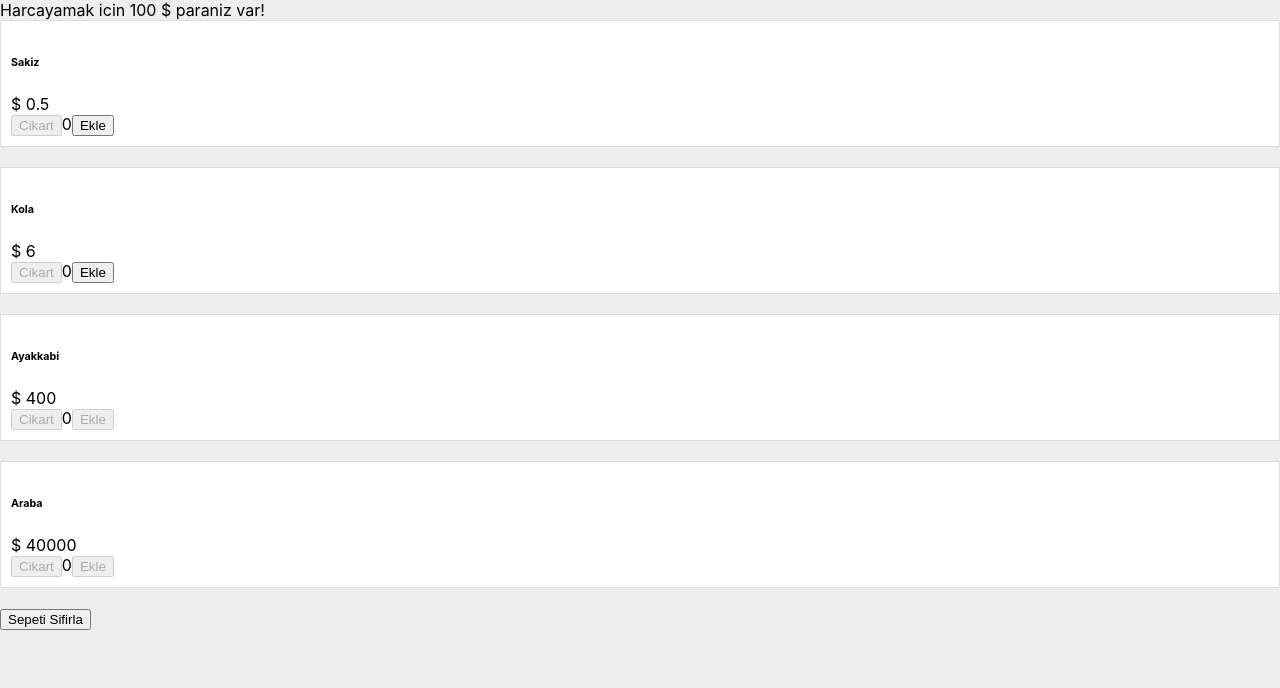
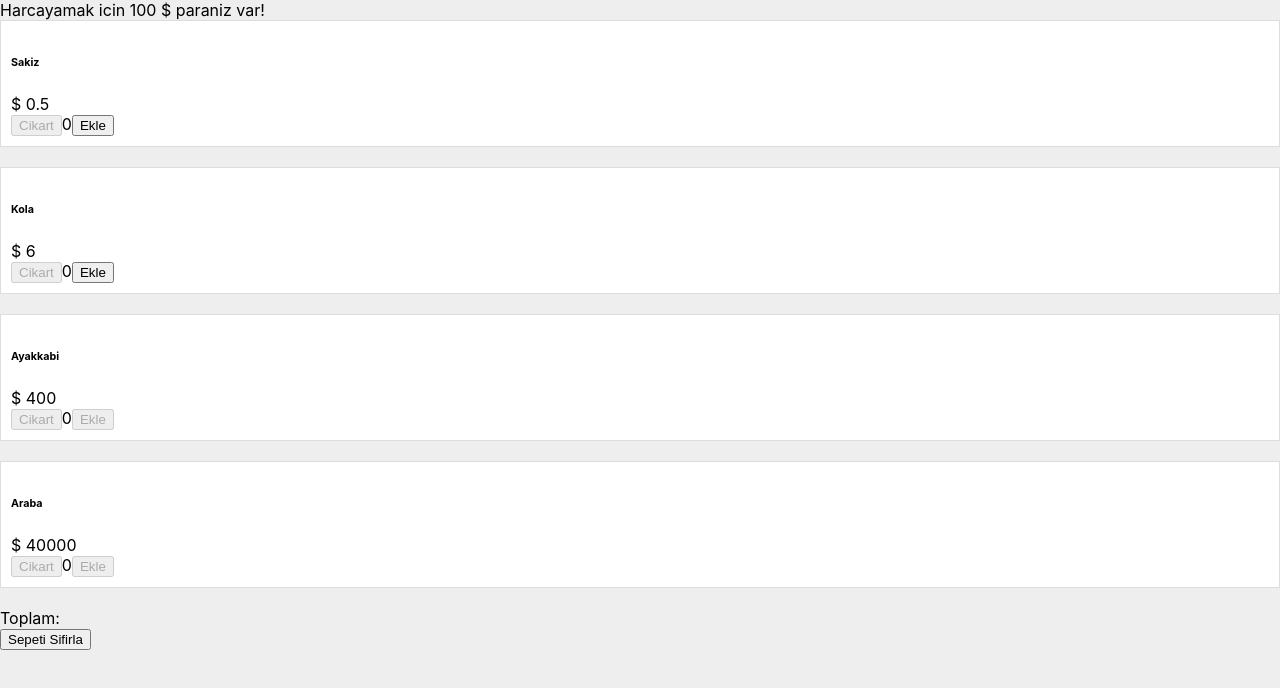
Before and after one commit to nsevindi87/shopping-website-with-react, a React (Create React App) app: page / in a window 1280 px wide. Shown: the top 688 px of the page. Built offline with nearby package versions, Linux system fonts and the light colour scheme; the HTML template or start-up script is replaced by a standard one.

Commit message:
products name an amount

```diff
--- a/src/App.js
+++ b/src/App.js
@@ -2,7 +2,8 @@ import './App.css';
 import { useState, useEffect } from 'react';
 import Header from './components/Header';
 import products from './products.json';
-import Product from './components/Product'
+import Product from './components/Product';
+import Basket from './components/Basket'
 
 function App() {
 
@@ -29,6 +30,7 @@ function App() {
       {products.map(product => (
         <Product key={product.id} pTotal={total} pMoney={money} pBasket={basket} pSetBasket={setBasket} pProduct={product} />
       ))}
+      <Basket pProducts={products} pBasket={basket}/>
       <button onClick={resetBasket}>Sepeti Sifirla</button>
     </>
   );
--- /dev/null
+++ b/src/components/Basket.js
@@ -0,0 +1,17 @@
+import React from 'react'
+import BasketItem from './BasketItem'
+
+function Basket({pBasket, pProducts}) {
+  return (
+    <div>
+      {pBasket.map(item =>(
+        <BasketItem pItem ={item} pProduct={pProducts.find(p => p.id ===item.id)}/>
+      ))}
+      <div>
+        Toplam:{}
+      </div>
+    </div>
+  )
+}
+
+export default Basket
--- /dev/null
+++ b/src/components/BasketItem.js
@@ -0,0 +1,11 @@
+import React from 'react'
+
+function BasketItem({pItem, pProduct}) {
+  return (
+    <div>
+      {pProduct.title} x {pItem.amount}
+    </div>
+  )
+}
+
+export default BasketItem
```
